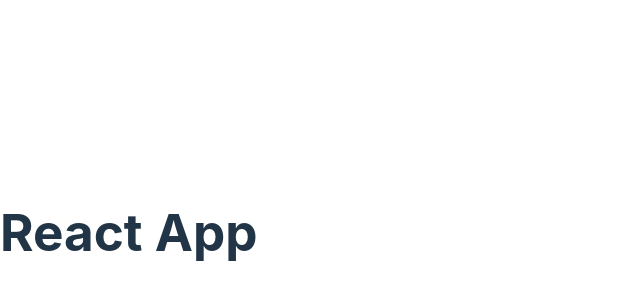
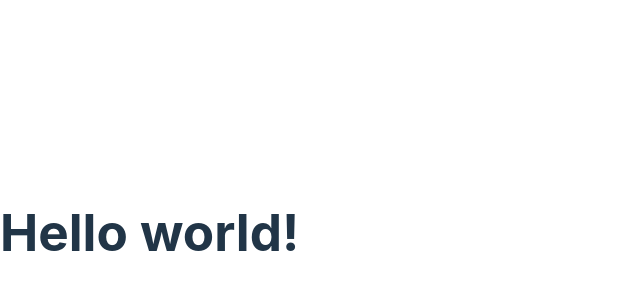
Before and after one commit to AsithaManupiya2000/ShirtGen3D, a React (Vite) app in the folder client/: page / in a window 1280 px wide. Shown: the part 168-468 px from the top of the page, without its empty margins (0-640 px from the left). Built offline with nearby package versions, Linux system fonts and the light colour scheme.

Commit message:
components and pages folders added

```diff
--- a/client/src/App.jsx
+++ b/client/src/App.jsx
@@ -1,11 +1,7 @@
-function App() {
-
+export default function App() {
   return (
-    <div>
-      <h1 className="head-text">React App</h1>
-    </div>
-
-  );
+    <h1 className="text-3xl font-bold underline">
+      Hello world!
+    </h1>
+  )
 }
-
-export default App;
```
Also changed, not shown: client/src/canvas/index.jsx (added, +9 -0 lines), client/src/pages/Customizer.jsx (added), client/src/pages/Home.jsx (added).
